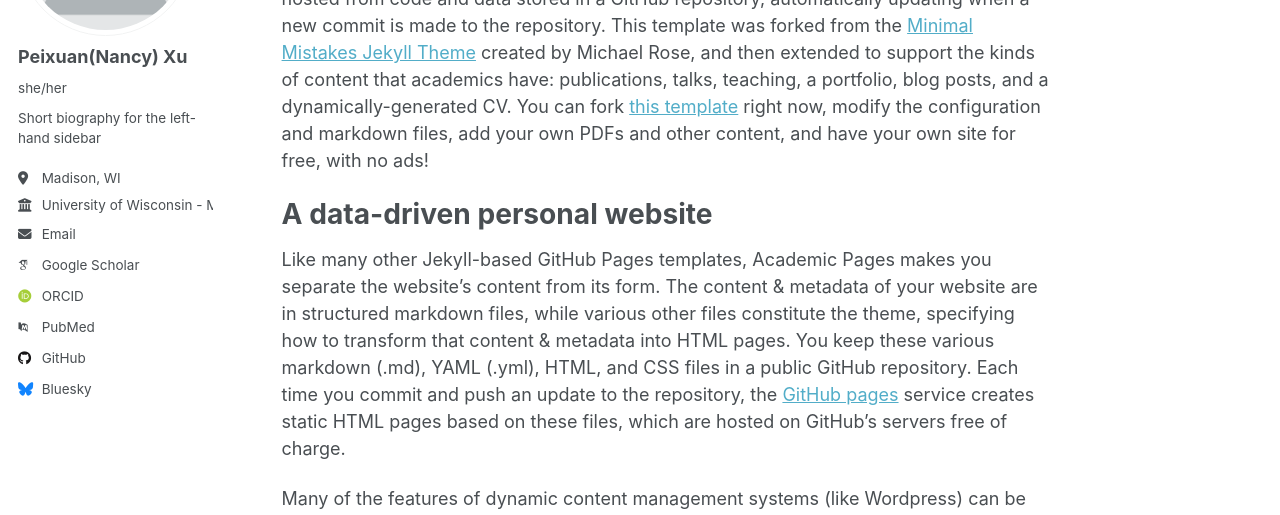
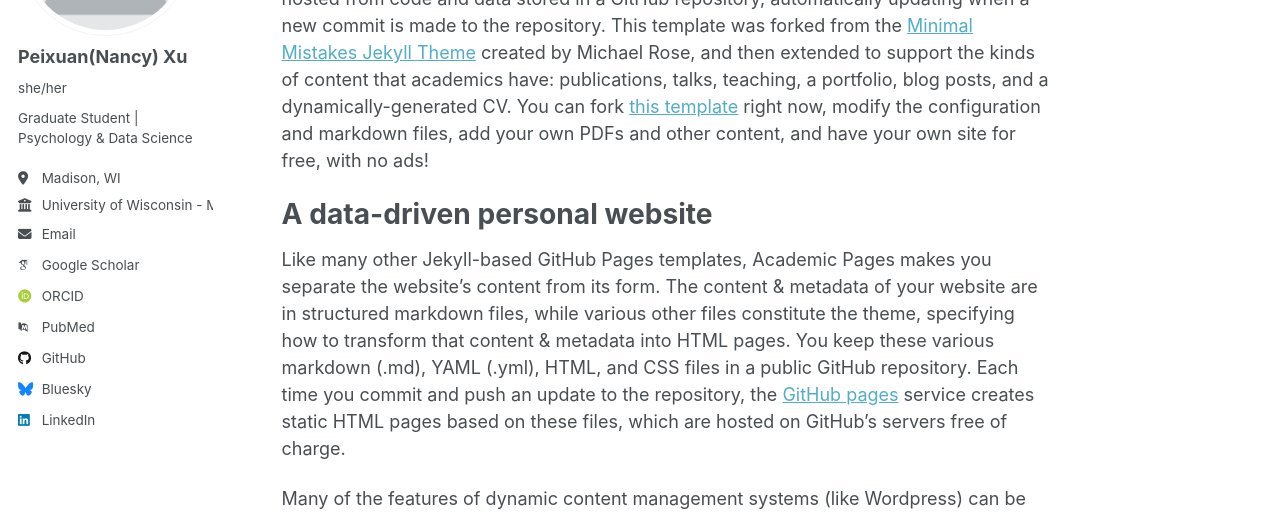
Before and after one commit to pxx88/pxx88.github.io, a Jekyll site: the page built from _pages/about.md, in a window 1280 px wide. Shown: the part 238-753 px from the top of the page. Built offline with Jekyll 4.4.1, drawn with Linux system fonts in a browser that asks for light colours; some web fonts are replaced; some of the changed lines change nothing that is shown.

Commit message:
Update _config.yml

```diff
--- a/_config.yml
+++ b/_config.yml
@@ -25,7 +25,7 @@ author:
   avatar           : "profile.png"
   name             : "Peixuan(Nancy) Xu"
   pronouns         : "she/her"
-  bio              : "Short biography for the left-hand sidebar"
+  bio              : "Graduate Student | Psychology & Data Science"
   location         : "Madison, WI"
   employer         : "University of Wisconsin - Madison"
   uri              : # URL
@@ -46,7 +46,7 @@ author:
   bitbucket        : # Username - Update with your username on the site
   codepen          : # Username
   dribbble         : # Username
-  github           : "academicpages"
+  github           : "pxx88"
   kaggle           : # Username
   stackoverflow    : # User number or user number and name (i.e., use "1" or "1/jeff-atwood")
 
@@ -60,7 +60,7 @@ author:
   keybase          : # Username
   instagram        : # Username
   lastfm           : # Username
-  linkedin         : # Username
+  linkedin         : "Peixuan Xu"
   mastodon         : # URL
   medium           : # URL
   pinterest        : # Username
```
